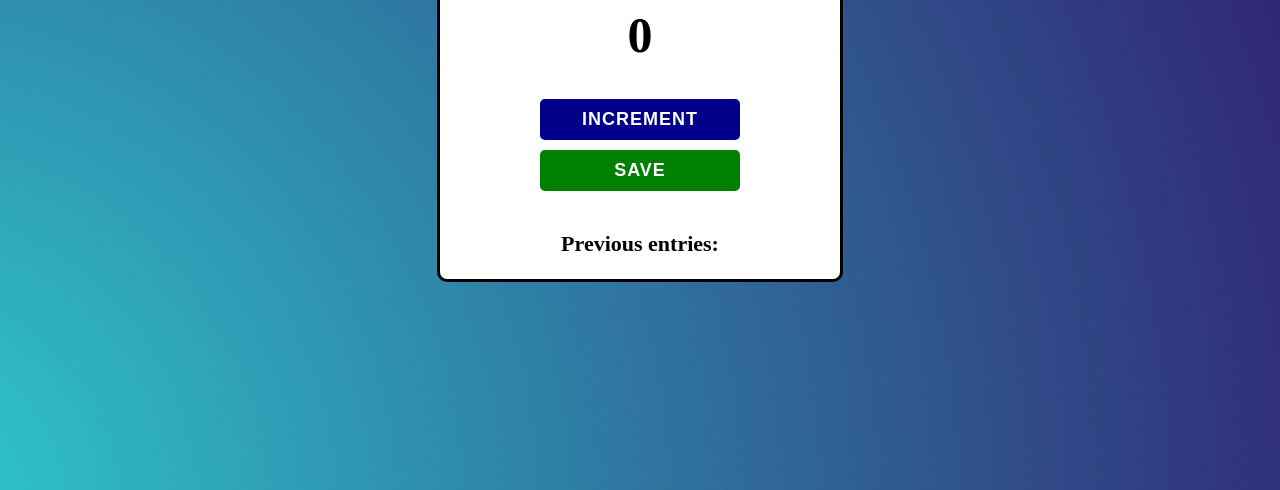
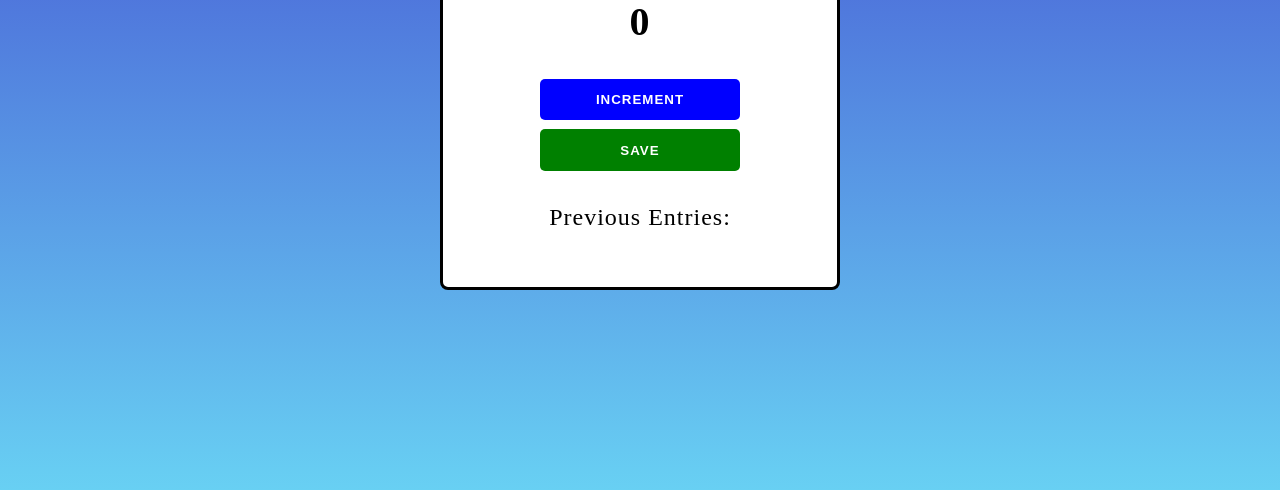
Before and after one commit to misterdac89/car-counter-app, a plain HTML site: page index.html in a window 1280 px wide. Shown: the part 310-800 px from the top of the page. Drawn offline with Linux system fonts and the light colour scheme.

Commit message:
Add files via upload
This is an app that helps people to count how many cars that enter a parking lot.

```diff
--- a/index.html
+++ b/index.html
@@ -11,9 +11,9 @@
    <div class="container">
       <h1>Car Entered:</h1>
       <h2 id="count-el">0</h2>
-      <button id="increment-btn">INCREMENT</button>
-      <button id="save-btn">SAVE</button>
-      <P id="save-el">Previous entries: </P>
+      <button class="btn blue" id="increment-btn">increment</button>
+      <button class="btn green" id="save-btn">save</button>
+      <p class="paragraph-el" id="save-el">Previous Entries: </p>
    </div>
 </body>
 </html>
--- a/main.js
+++ b/main.js
@@ -1,18 +1,19 @@
-let count = 0
+let i = 0
 
+const countEl = document.getElementById("count-el")
 const incrementBtn = document.getElementById("increment-btn")
 const saveBtn = document.getElementById("save-btn")
-const countEl = document.getElementById("count-el")
 const saveEl = document.getElementById("save-el")
 
-incrementBtn.addEventListener("click", function(){
-   count++
-   countEl.textContent = count
+
+incrementBtn.addEventListener("click", function() {
+   i++
+   countEl.textContent = i
 })
 
-saveBtn.addEventListener("click", function(){
-   let countStr = count + " - "
-   saveEl.textContent += countStr
-   count = 0
+saveBtn.addEventListener("click", function() {
+   let iStr = i + " - "
+   saveEl.textContent += iStr
+   i = 0
    countEl.textContent = 0
 })
--- a/style.css
+++ b/style.css
@@ -1,69 +1,74 @@
+*,
+*::before,
+*::after {
+   box-sizing: border-box;
+}
+
+
+
+/* ======= TYPOGRAPHY ======= */
+
+h1 {
+   font-size: 2.5rem;
+   margin-top: 0;
+}
+
+h2 {
+   font-size: 2.5rem;
+   margin-top: 0;
+}
+
+.paragraph-el {
+   font-size: 1.5rem;
+   font-weight: 400;
+}
+
+
+/* ======= LAYOUT ======= */
+
 body {
    margin: 0;
    padding: 0;
+   letter-spacing: 1px;
    display: flex;
    justify-content: center;
    align-items: center;
-   background-image: url(images/blueish-background.jpg);
-   background-size: cover;
-   background-position: center;
-   height: 100vh;
+   background-image: linear-gradient(to top, #68d0f3, #4040ce);
 }
 
 .container {
-   min-width: 400px;
-   border: 3px solid #000;
-   border-radius: 10px;
-   background: #fff;
+   width: 400px;
+   height: 400px;
+   border: 3px solid #000000;
+   border-radius: 8px;
+   background-color: #fff;
    display: flex;
    flex-direction: column;
+   justify-content: center;
    align-items: center;
 }
 
-h1,
-h2,
-p,
-button {
-   font-weight: bold;
+.btn {
+   width: 200px;
+   border: 0;
+   padding: 1em;
+   font-weight: 700;
+   letter-spacing: 1px;
+   margin-top: 0;
+   margin-bottom: .7em;
+   color: #fff;
+   text-transform: uppercase;
+   border-radius: 5px;
 }
 
-h1 {
-   padding-top: 25px;
+.blue {
+   background-color: #0000ff;
 }
 
-h2 {
-   font-size: 50px;
-   margin-top: 0;
-   margin-bottom: 25px;
+.green {
+   background-color: #008000;
 }
 
-button {
-   padding: 10px 20px;
-   border: none;
-   border-radius: 5px;
-   margin-top: 10px;
-   letter-spacing: 1px;
-   color: white;
-   font-size: 18px;
-   width: 200px;
+.btn:active {
+   box-shadow: 0px 0px 0px 5px #87ceeb;
 }
-
-
-#increment-btn {
-   background: #00008b;
-}
-
-#save-btn {
-   background: #008000;
-}
-
-button:active{
-   -webkit-box-shadow: 0 0 15px #5252ee;
-   box-shadow: 0 0 15px #5252ee;
-}
-
-p {
-   font-size: 22px;
-   margin-top: 40px;
-   color: #000;
-}
```
